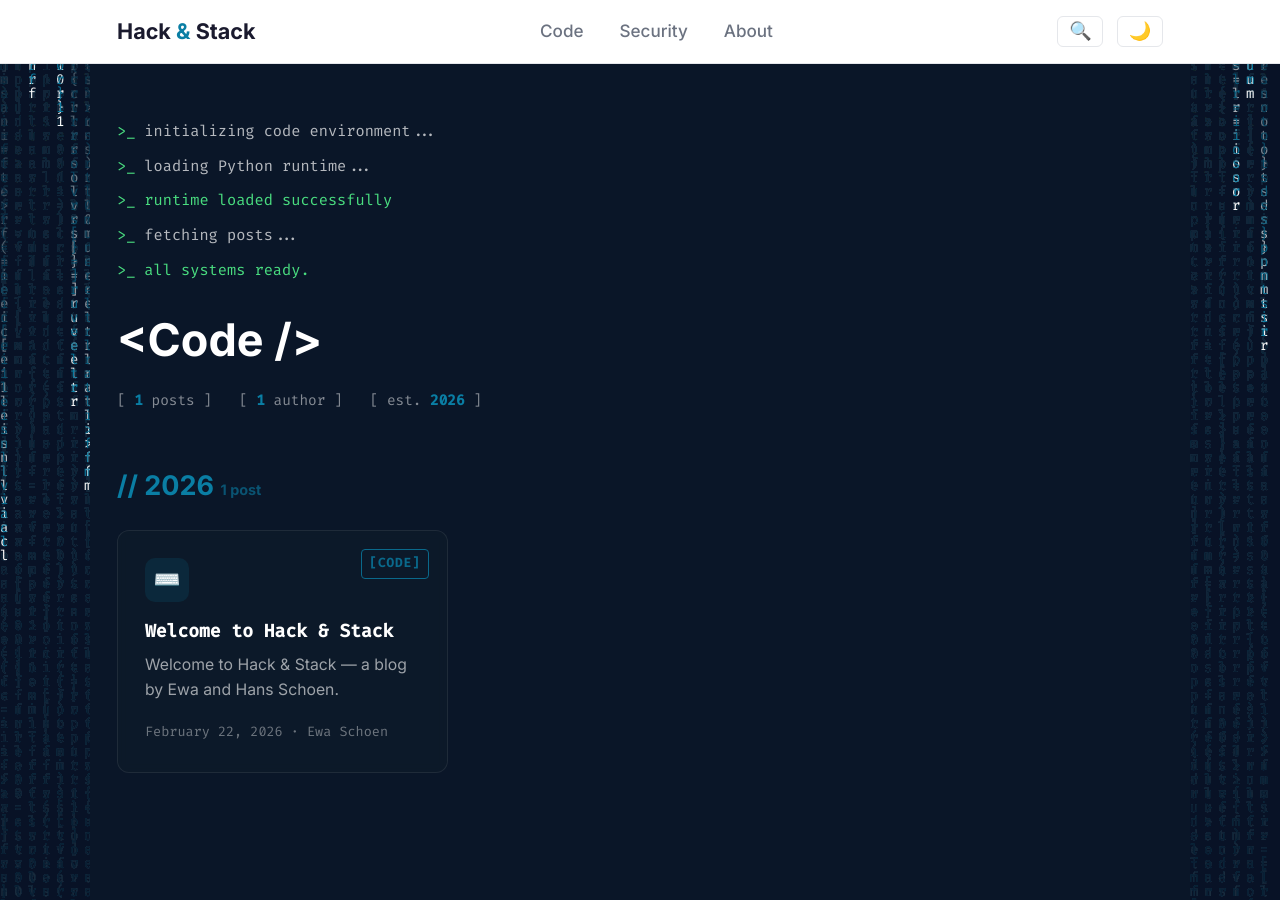
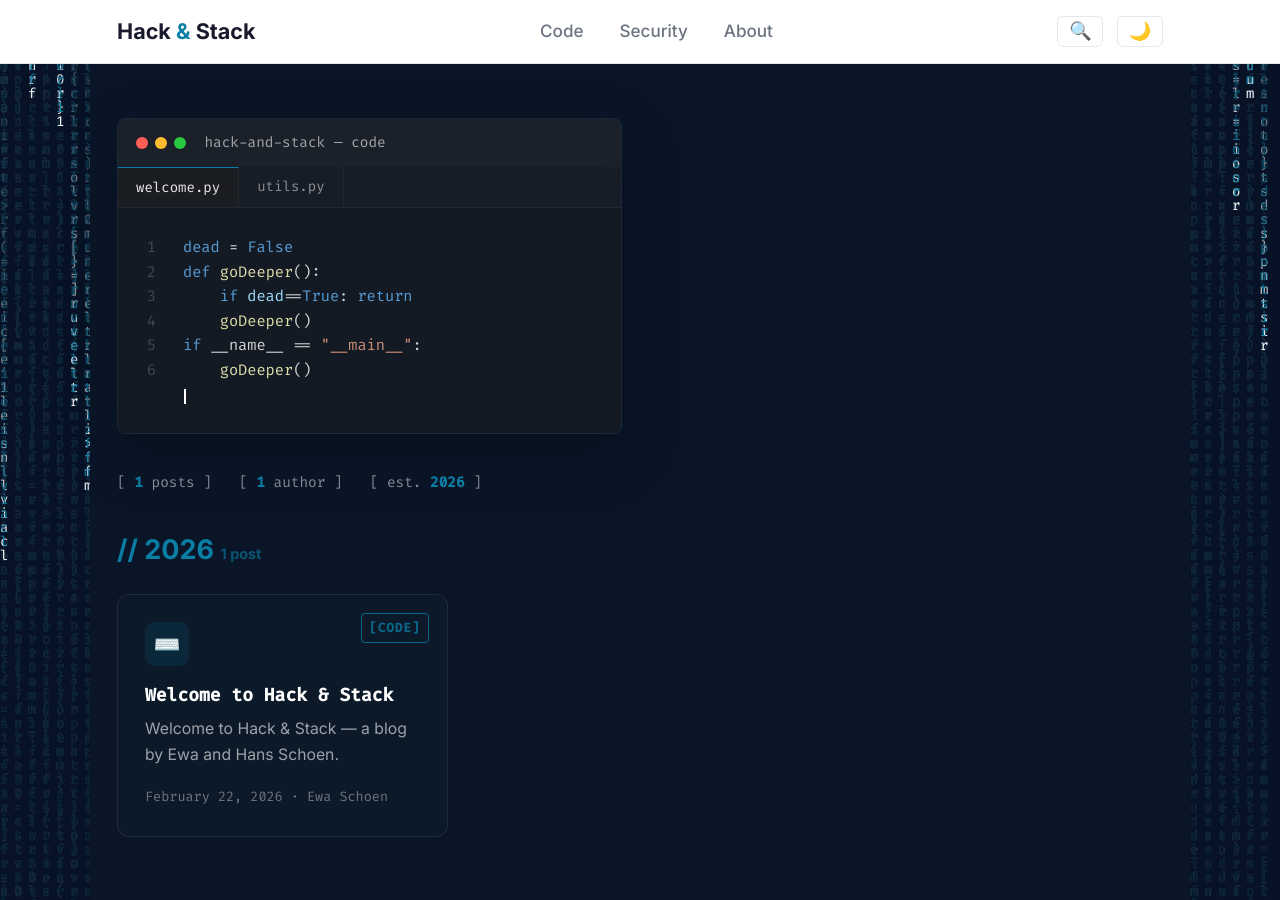
Before and after one commit to ewa-schoen/techblog, a Jekyll site: the page built from code/index.html, in a window 1280 px wide and 900 px high. Built offline with Jekyll 4.4.1, drawn with Linux system fonts in a browser that asks for light colours.

Commit message:
Add transparent VS Code window and split hero layout to Code page

```diff
--- a/_sass/_cards.scss
+++ b/_sass/_cards.scss
@@ -74,12 +74,10 @@
   transition: all 0.25s ease;
   overflow: hidden;
 
-  // Light mode
   background: #ffffff;
   border: 1px solid $color-border;
   box-shadow: 0 2px 8px rgba(0, 0, 0, 0.05);
 
-  // Always dark on card-page-dark
   .card-page-dark & {
     background: rgba(13, 27, 42, 0.85);
     border: 1px solid rgba(255, 255, 255, 0.08);
@@ -409,6 +407,7 @@
   gap: 1.5rem;
   flex-wrap: wrap;
   margin-top: 1rem;
+  margin-bottom: 2rem;
 }
 
 .stat-item {
@@ -421,3 +420,134 @@
     font-weight: 600;
   }
 }
+
+// ── VS Code editor header ─────────────────────────
+
+.vscode-window {
+  margin-bottom: 0;
+  border-radius: 8px;
+  overflow: hidden;
+  border: 1px solid rgba(255, 255, 255, 0.08);
+  box-shadow: 0 20px 60px rgba(0, 0, 0, 0.3);
+  background: transparent;
+}
+
+.vscode-titlebar {
+  background: rgba(45, 45, 45, 0.5);
+  backdrop-filter: blur(10px);
+  padding: 0.6rem 1rem;
+  display: flex;
+  align-items: center;
+  gap: 1rem;
+}
+
+.vscode-dots {
+  display: flex;
+  gap: 0.4rem;
+
+  span {
+    width: 12px;
+    height: 12px;
+    border-radius: 50%;
+    display: block;
+
+    &.dot-red    { background: #ff5f57; }
+    &.dot-yellow { background: #febc2e; }
+    &.dot-green  { background: #28c840; }
+  }
+}
+
+.vscode-filename {
+  font-family: $font-code;
+  font-size: 0.8rem;
+  color: rgba(255, 255, 255, 0.6);
+}
+
+.vscode-tabs {
+  display: flex;
+  background: rgba(37, 37, 38, 0.5);
+  backdrop-filter: blur(10px);
+  border-bottom: 1px solid rgba(255, 255, 255, 0.05);
+}
+
+.vscode-tab {
+  font-family: $font-code;
+  font-size: 0.78rem;
+  padding: 0.4rem 1rem;
+  color: rgba(255, 255, 255, 0.5);
+  border-right: 1px solid rgba(255, 255, 255, 0.05);
+
+  &.active {
+    background: rgba(30, 30, 30, 0.6);
+    color: rgba(255, 255, 255, 0.9);
+    border-top: 1px solid $color-accent;
+  }
+}
+
+.vscode-editor {
+  background: rgba(30, 30, 30, 0.5);
+  backdrop-filter: blur(10px);
+  padding: 1.5rem 1rem;
+  display: flex;
+  gap: 1.5rem;
+  min-height: 160px;
+}
+
+.vscode-line-numbers {
+  font-family: $font-code;
+  font-size: 0.85rem;
+  color: rgba(255, 255, 255, 0.2);
+  text-align: right;
+  user-select: none;
+  line-height: 1.6;
+  min-width: 20px;
+}
+
+.vscode-code {
+  font-family: $font-code;
+  font-size: 0.85rem;
+  line-height: 1.6;
+  color: #d4d4d4;
+  flex: 1;
+  white-space: pre;
+}
+
+.vscode-cursor {
+  display: inline-block;
+  width: 2px;
+  height: 1em;
+  background: #ffffff;
+  animation: blink 1s step-end infinite;
+  vertical-align: text-bottom;
+  margin-left: 1px;
+}
+
+// Syntax colours
+.syn-keyword  { color: #569cd6; }
+.syn-function { color: #dcdcaa; }
+.syn-string   { color: #ce9178; }
+.syn-comment  { color: #6a9955; }
+.syn-number   { color: #b5cea8; }
+.syn-class    { color: #4ec9b0; }
+.syn-param    { color: #9cdcfe; }
+.syn-operator { color: #d4d4d4; }
+
+// ── Code hero split layout ────────────────────────
+
+.code-hero-split {
+  display: grid;
+  grid-template-columns: 1fr 1fr;
+  gap: 2rem;
+  margin-bottom: 2rem;
+  align-items: start;
+
+  @media (max-width: 768px) {
+    grid-template-columns: 1fr;
+  }
+}
+
+.code-hero-right {
+  min-height: 260px;
+  background: transparent;
+  border: none;
+}
--- a/code/index.html
+++ b/code/index.html
@@ -6,14 +6,34 @@ title: Code
 <canvas id="matrix-canvas"></canvas>
 
 <div class="card-page card-page-dark">
-    <div class="terminal-header card-code">
-        <div class="terminal-boot" id="terminal-boot"></div>
-        <h1 class="page-title-glow">&lt;Code /&gt;</h1>
-        <div class="stats-bar">
-            <div class="stat-item">[ <span>{{ site.posts | where_exp: "post", "post.categories contains 'code'" | size }}</span> posts ]</div>
-            <div class="stat-item">[ <span>1</span> author ]</div>
-            <div class="stat-item">[ est. <span>2026</span> ]</div>
+
+    <div class="code-hero-split">
+        <div class="vscode-window">
+            <div class="vscode-titlebar">
+                <div class="vscode-dots">
+                    <span class="dot-red"></span>
+                    <span class="dot-yellow"></span>
+                    <span class="dot-green"></span>
+                </div>
+                <span class="vscode-filename">hack-and-stack — code</span>
+            </div>
+            <div class="vscode-tabs">
+                <div class="vscode-tab active">welcome.py</div>
+                <div class="vscode-tab">utils.py</div>
+            </div>
+            <div class="vscode-editor">
+                <div class="vscode-line-numbers" id="line-numbers">1</div>
+                <div class="vscode-code" id="vscode-code"><span class="vscode-cursor"></span></div>
+            </div>
         </div>
+
+        <div class="code-hero-right"></div>
+    </div>
+
+    <div class="stats-bar">
+        <div class="stat-item">[ <span>{{ site.posts | where_exp: "post", "post.categories contains 'code'" | size }}</span> posts ]</div>
+        <div class="stat-item">[ <span>1</span> author ]</div>
+        <div class="stat-item">[ est. <span>2026</span> ]</div>
     </div>
 
     {% assign code_posts = site.posts | where_exp: "post", "post.categories contains 'code'" %}
@@ -54,30 +74,71 @@ title: Code
 <script>
     document.addEventListener('DOMContentLoaded', function() {
 
-        // Terminal boot sequence
-        const bootLines = [
-            { text: 'initializing code environment...', type: 'normal', delay: 0 },
-            { text: 'loading Python runtime...', type: 'normal', delay: 400 },
-            { text: 'runtime loaded successfully', type: 'success', delay: 800 },
-            { text: 'fetching posts...', type: 'normal', delay: 1200 },
-            { text: 'all systems ready.', type: 'success', delay: 1600 },
+        // VS Code typing animation
+        const lines = [
+            '<span class="syn-keyword">dead</span> = <span class="syn-keyword">False</span>',
+            '<span class="syn-keyword">def</span> <span class="syn-function">goDeeper</span>():',
+            '    <span class="syn-keyword">if</span> <span class="syn-param">dead</span>==<span class="syn-keyword">True</span>: <span class="syn-keyword">return</span>',
+            '    <span class="syn-function">goDeeper</span>()',
+            '<span class="syn-keyword">if</span> __name__ == <span class="syn-string">"__main__"</span>:',
+            '    <span class="syn-function">goDeeper</span>()',
         ];
 
-        const bootEl = document.getElementById('terminal-boot');
-        if (bootEl) {
-            bootLines.forEach((line) => {
-                setTimeout(() => {
-                    const div = document.createElement('div');
-                    div.className = 'terminal-line';
-                    div.style.animationDelay = '0ms';
-                    div.innerHTML = `
-          <span class="terminal-prompt">&gt;_</span>
-          <span class="terminal-text ${line.type === 'success' ? 'success' : ''}">${line.text}</span>
-        `;
-                    bootEl.appendChild(div);
-                }, line.delay);
-            });
+        const codeEl = document.getElementById('vscode-code');
+        const lineNumEl = document.getElementById('line-numbers');
+        let lineIndex = 0;
+        let charIndex = 0;
+        let currentHTML = '';
+        let visibleLines = 0;
+
+        function updateLineNumbers(count) {
+            lineNumEl.innerHTML = Array.from({length: count}, (_, i) => i + 1).join('<br>');
         }
+
+        function typeLine() {
+            if (lineIndex >= lines.length) {
+                codeEl.innerHTML = currentHTML + '<span class="vscode-cursor"></span>';
+                return;
+            }
+
+            const line = lines[lineIndex];
+
+            if (charIndex === 0) {
+                visibleLines++;
+                updateLineNumbers(visibleLines);
+            }
+
+            const stripped = line.replace(/<[^>]+>/g, '');
+
+            if (charIndex <= stripped.length) {
+                let revealed = '';
+                let count = 0;
+                let i = 0;
+                while (i < line.length) {
+                    if (line[i] === '<') {
+                        const end = line.indexOf('>', i);
+                        revealed += line.substring(i, end + 1);
+                        i = end + 1;
+                    } else {
+                        if (count < charIndex) {
+                            revealed += line[i];
+                            count++;
+                        }
+                        i++;
+                    }
+                }
+                codeEl.innerHTML = currentHTML + revealed + '<span class="vscode-cursor"></span>';
+                charIndex++;
+                setTimeout(typeLine, 30);
+            } else {
+                currentHTML += line + '\n';
+                charIndex = 0;
+                lineIndex++;
+                setTimeout(typeLine, 80);
+            }
+        }
+
+        setTimeout(typeLine, 500);
 
         // Matrix animation
         const matrix = document.getElementById('matrix-canvas');
@@ -104,7 +165,6 @@ title: Code
         function drawMatrix() {
             mCtx.fillStyle = 'rgba(10, 22, 40, 0.05)';
             mCtx.fillRect(0, 0, matrix.width, matrix.height);
-
             mCtx.font = fontSize + 'px "Fira Code", monospace';
 
             for (let i = 0; i < drops.length; i++) {
```
